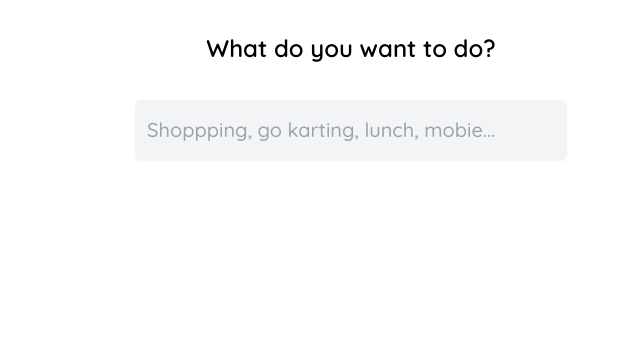
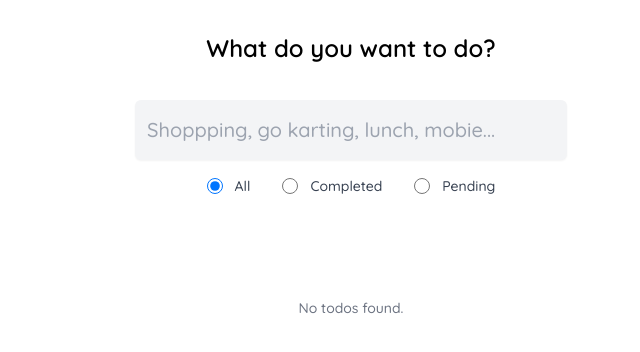
Before and after one commit to romitgithub/curly-parakeet, a React (Create React App) app: page / in a window 1280 px wide. Shown: the top 352 px of the page, without its empty margins (289-929 px from the left). Built offline with nearby package versions, Linux system fonts and the light colour scheme; the HTML template or start-up script is replaced by a standard one.

Commit message:
added filter ui and logic to todos

```diff
--- /dev/null
+++ b/src/components/RadioGroup.tsx
@@ -0,0 +1,30 @@
+interface RadioGroupProps {
+  options: any[]
+  defaultChecked: string
+  onChange: (id: string) => void
+}
+
+export default function RadioGroup({ options, defaultChecked, onChange }: RadioGroupProps) {
+  return (
+    <div className='mx-auto my-4 flex items-center w-fit'>
+      {options.map((option) => (
+        <div key={option.id} className='flex items-center mx-4 cursor-pointer'>
+          <input
+            id={option.id}
+            name='notification-method'
+            type='radio'
+            onChange={() => onChange(option.id)}
+            defaultChecked={option.id === defaultChecked}
+            className='focus:ring-indigo-500 h-4 w-4 text-indigo-600 border-gray-300 cursor-pointer'
+          />
+          <label
+            htmlFor={option.id}
+            className='ml-3 block text-sm font-medium text-gray-700 cursor-pointer'
+          >
+            {option.title}
+          </label>
+        </div>
+      ))}
+    </div>
+  )
+}
--- /dev/null
+++ b/src/constants/index.ts
@@ -0,0 +1,7 @@
+export const TODOS_FILTER_TYPE = {
+  SHOW_ALL: 'SHOW_ALL',
+  SHOW_COMPLETED: 'SHOW_COMPLETED',
+  SHOW_PENDING: 'SHOW_PENDING',
+}
+
+export default {}
--- a/src/containers/todos/index.tsx
+++ b/src/containers/todos/index.tsx
@@ -1,8 +1,25 @@
 import { useEffect } from 'react'
 import { useAppDispatch, useAppSelector } from '../../app/hooks'
+import RadioGroup from '../../components/RadioGroup'
+import { TODOS_FILTER_TYPE } from '../../constants'
 import AddTodo from './addTodo'
 import TodosList from './todosList'
-import { addTodo, selectTodos, Todo, toggleTodo } from './todosSlice'
+import { addTodo, selectTodos, setFilterType, Todo, toggleTodo } from './todosSlice'
+
+export const FilterOptions = [
+  {
+    id: TODOS_FILTER_TYPE.SHOW_ALL,
+    title: 'All',
+  },
+  {
+    id: TODOS_FILTER_TYPE.SHOW_COMPLETED,
+    title: 'Completed',
+  },
+  {
+    id: TODOS_FILTER_TYPE.SHOW_PENDING,
+    title: 'Pending',
+  },
+]
 
 export default function Todos() {
   const todos = useAppSelector(selectTodos)
@@ -18,10 +35,18 @@ export default function Todos() {
     dispatch(toggleTodo({ id }))
   }
 
-  console.log(todos)
+  const handleFilterChange = (id: string) => {
+    dispatch(setFilterType(id))
+  }
+
   return (
     <div className='container p-2 mx-auto max-w-md'>
       <AddTodo onAdd={handleTodoSubmit} />
+      <RadioGroup
+        onChange={handleFilterChange}
+        options={FilterOptions}
+        defaultChecked={TODOS_FILTER_TYPE.SHOW_ALL}
+      />
       <TodosList onToggle={handleTodoToggle} todos={todos} />
     </div>
   )
--- a/src/containers/todos/todosList.tsx
+++ b/src/containers/todos/todosList.tsx
@@ -1,3 +1,4 @@
+import { ViewListIcon } from '@heroicons/react/outline'
 import Todo from './todoItem'
 import { TodoWithId } from './todosSlice'
 
@@ -7,15 +8,19 @@ interface TodoListProps {
 }
 
 export default function TodosList({ todos, onToggle }: TodoListProps) {
-  console.log(todos)
-
   return (
     <div className='mt-8'>
-      <ul className='divide-y-2'>
-        {todos.map((todo: any) => (
-          <Todo onToggle={onToggle} key={todo.id} todo={todo} />
-        ))}
-      </ul>
+      {todos.length ? (
+        <ul className='divide-y-2'>
+          {todos.map((todo: any) => (
+            <Todo onToggle={onToggle} key={todo.id} todo={todo} />
+          ))}
+        </ul>
+      ) : (
+        <div className='h-40 flex items-center justify-center'>
+          <h3 className='text-sm font-medium text-gray-500 text-center'>No todos found.</h3>
+        </div>
+      )}
     </div>
   )
 }
--- a/src/containers/todos/todosSlice.ts
+++ b/src/containers/todos/todosSlice.ts
@@ -1,6 +1,7 @@
 import { createSlice, PayloadAction } from '@reduxjs/toolkit'
 import { v4 as uuidv4 } from 'uuid'
 import { RootState } from '../../app/store'
+import { TODOS_FILTER_TYPE } from '../../constants'
 
 export interface Todo {
   text: string
@@ -8,16 +9,18 @@ export interface Todo {
 }
 
 export interface TodoWithId extends Todo {
-  id: string,
-  createdAt: number,
+  id: string
+  createdAt: number
 }
 
 export interface TodosState {
+  filterType: string
   todos: TodoWithId[]
 }
 
 const initialState: TodosState = {
   todos: [],
+  filterType: TODOS_FILTER_TYPE.SHOW_ALL,
 }
 
 export const TodosSlice = createSlice({
@@ -28,7 +31,7 @@ export const TodosSlice = createSlice({
       const newTodo = {
         ...action.payload,
         id: uuidv4(),
-        createdAt: new Date().getTime()
+        createdAt: new Date().getTime(),
       }
       state.todos.push(newTodo) // action.payload is the new todo
     },
@@ -38,10 +41,24 @@ export const TodosSlice = createSlice({
         todo.completed = !todo.completed
       }
     },
+    setFilterType: (state, action) => ({
+      ...state,
+      filterType: action.payload,
+    }),
   },
 })
 
-export const { addTodo, toggleTodo } = TodosSlice.actions // action creators
-export const selectTodos = (state: RootState) => state.todos.todos // selector
+export const { addTodo, toggleTodo, setFilterType } = TodosSlice.actions // action creators
+
+export const selectTodos = (state: RootState) => {
+  if (state.todos.filterType === TODOS_FILTER_TYPE.SHOW_COMPLETED) {
+    return state.todos.todos.filter((t) => t.completed) // filter out the todos that are not completed
+  }
+  if (state.todos.filterType === TODOS_FILTER_TYPE.SHOW_PENDING) {
+    return state.todos.todos.filter((t) => !t.completed) // filter out the todos that are completed (filter out the todos that are completed)
+  }
+
+  return state.todos.todos
+} // selector
 
 export default TodosSlice.reducer // reducer
```
